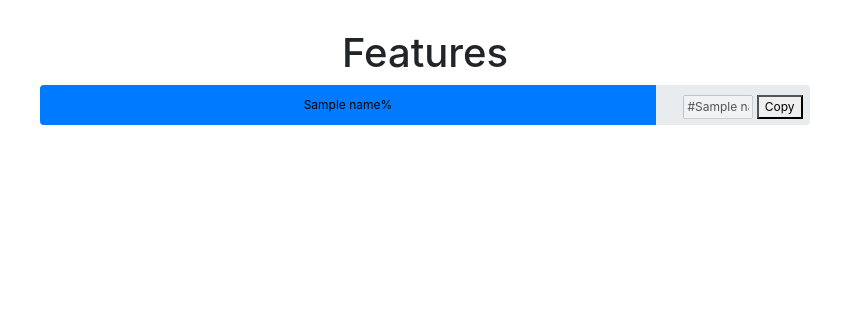
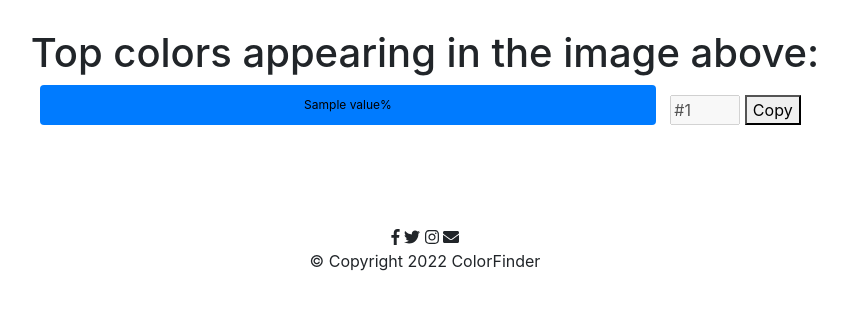
Before and after one commit to yassineberradi/colours_from_image, a Flask app: template templates/index.html in a window 1280 px wide. Shown: the part 477-800 px from the top of the page, without its empty margins (215-1062 px from the left). Run offline with Flask 2, Linux system fonts and the light colour scheme; the template is opened without the code that fills it: most values are stand-ins (such as "Sample title", 1, 10 or a date in 2020); some libraries are stand-ins or nearby versions.

Commit message:
add k-means clustering

```diff
--- a/main.py
+++ b/main.py
@@ -1,10 +1,14 @@
 import collections
 import json
 from itertools import islice
+
+import numpy as np
 import numpy as numpy
+import scipy as scipy
 from PIL import Image
 from flask import render_template, request, Flask
 from werkzeug.utils import secure_filename
+from sklearn.cluster import KMeans
 TOP_RESULT = 100
 app = Flask(__name__)
 
@@ -18,45 +22,90 @@ def rgb_to_hex(r_g_b):
     return '%02x%02x%02x' % r_g_b
 
 
+def palette(clusters):
+    width = 300
+    palette = np.zeros((50, width, 3), np.uint8)
+    steps = width/clusters.cluster_centers_.shape[0]
+    for idx, centers in enumerate(clusters.cluster_centers_):
+        palette[:, int(idx*steps):(int((idx+1)*steps)), :] = centers
+    return palette
+
+
 @app.route("/", methods=['GET', 'POST'])
 def home():
     image_name = ""
     if request.method == 'POST':
         f = request.files['file']
+        top_colors = int(request.form['top'])
+        print(top_colors)
         image_name = f"static/images/{f.filename}"
-        f.save(image_name)
+        try:
+            f.save(image_name)
+        except IsADirectoryError:
+            image_name = "static/images/about-bg.jpg"
         im = Image.open(image_name)
     else:
-        image_name = "static/images/yass_berr.png"
+        top_colors = 10
+        image_name = "static/images/about-bg.jpg"
         im = Image.open(image_name)
     pix = numpy.array(im)
     img_type = type(pix)
     img_shape = pix.shape
     img_dim = pix.ndim
+    # pix = pix.resize((150, 150))
     print(f"image type: {img_type}; shape: {img_shape}; dim: {img_dim}")
-    colors_dict = collections.defaultdict(list)
-    for h in range(img_shape[0]):
-        for w in range(img_shape[1]):
-            colors_dict[str(tuple(pix[h][w][:3]))].append(1)
-    for k, v in colors_dict.items():
-        colors_dict[k] = sum(v)
-    sort_orders = sorted(colors_dict.items(), key=lambda x: x[1], reverse=True)
-    final_colors_items = {}
-    total = sum(colors_dict.values())
-    for i in sort_orders:
-        rgb_tuple = i[0]
-        characters_to_remove = "()"
-        for character in characters_to_remove:
-            rgb_tuple = rgb_tuple.replace(character, "")
-        rgb = tuple(map(int, rgb_tuple.split(', ')))
-        final_colors_items[i[0]] = [rgb_to_hex(rgb), round(100 * i[1] / total, 2)]
-    with open(f'colors.json', 'w') as fp:
-        json.dump(final_colors_items, fp, indent=4)
-    n_items = take(TOP_RESULT, final_colors_items.items())
-    print(n_items)
+    # ar = pix.reshape(scipy.product(img_shape[:2]), img_shape[2]).astype(float)
+    # NUM_CLUSTERS = 10
+    # print('finding clusters')
+    # codes, dist = scipy.cluster.vq.kmeans(ar, NUM_CLUSTERS)
+    # print('cluster centres:\n', codes)
+    clt = KMeans(n_clusters=top_colors)
+    clt.fit(pix.reshape(-1, 3))
+    labels = clt.labels_.tolist()
+    # print(f"labels : {labels}")
+    # unique labels values
+    unique_labels = np.unique(clt.labels_, axis=0, return_counts=True)
+    list_unique_labels = unique_labels[0].tolist()
+    list_unique_labels_frequency = unique_labels[1].tolist()
+    list_centers = clt.cluster_centers_.tolist()
+    # print(f"unique labels: {list_unique_labels}")
+    # print(f"unique labels frequency : {list_unique_labels_frequency}")
+    sum_frequency = sum(list_unique_labels_frequency)
+    new_lst = [round(i/sum_frequency * 100, 2) for i in list_unique_labels_frequency]
+    # print(f"unique labels frequency percentage: {new_lst}")
+    # print(f"centers: {list_centers}")
+    colors_dict = {}
+    for idx, color in enumerate(list_centers):
+        rgb = (int(color[0]), int(color[1]), int(color[2]))
+        colors_dict[f"{rgb}"] = [rgb_to_hex(rgb), new_lst[idx]]
+    # print(f"colors_dict: {colors_dict}")
+    sort_orders = {k: v for k, v in sorted(colors_dict.items(), key=lambda x: x[1][1], reverse=True)}
+    # print(f"sort_orders: {sort_orders}")
+    with open(f'top_colors.json', 'w') as fp:
+        json.dump(sort_orders, fp, indent=4)
+    # colors_dict = collections.defaultdict(list)
+    # for h in range(img_shape[0]):
+    #     for w in range(img_shape[1]):
+    #         colors_dict[str(tuple(pix[h][w][:3]))].append(1)
+    # for k, v in colors_dict.items():
+    #     colors_dict[k] = sum(v)
+    # sort_orders = sorted(colors_dict.items(), key=lambda x: x[1], reverse=True)
+    # final_colors_items = {}
+    # total = sum(colors_dict.values())
+    # for i in sort_orders:
+    #     rgb_tuple = i[0]
+    #     characters_to_remove = "()"
+    #     for character in characters_to_remove:
+    #         rgb_tuple = rgb_tuple.replace(character, "")
+    #     rgb = tuple(map(int, rgb_tuple.split(', ')))
+    #     final_colors_items[i[0]] = [rgb_to_hex(rgb), round(100 * i[1] / total, 2)]
+    # with open(f'colors.json', 'w') as fp:
+    #     json.dump(final_colors_items, fp, indent=4)
+    # n_items = take(TOP_RESULT, final_colors_items.items())
+    # print(n_items)
     # This method will show image in any image viewer
     # im.show()
-    return render_template("index.html", colours=n_items, img_name=image_name)
+    return render_template("index.html", colours=sort_orders, img_name=image_name)
 
 
 if __name__ == '__main__':
--- a/templates/index.html
+++ b/templates/index.html
@@ -3,7 +3,7 @@
 <head>
   <meta charset="utf-8">
   <meta name="viewport" content="width=device-width, initial-scale=1">
-  <title> Image colors </title>
+  <title> ColorFinder </title>
   <link rel="stylesheet" href="https://maxcdn.bootstrapcdn.com/bootstrap/4.0.0/css/bootstrap.min.css" integrity="sha384-Gn5384xqQ1aoWXA+058RXPxPg6fy4IWvTNh0E263XmFcJlSAwiGgFAW/dAiS6JXm" crossorigin="anonymous">
   <link rel="stylesheet" href="//code.jquery.com/ui/1.13.1/themes/base/jquery-ui.css">
   <link rel="stylesheet" href="/resources/demos/style.css">
@@ -18,51 +18,70 @@
   <script src="https://cdnjs.cloudflare.com/ajax/libs/popper.js/1.12.9/umd/popper.min.js" integrity="sha384-ApNbgh9B+Y1QKtv3Rn7W3mgPxhU9K/ScQsAP7hUibX39j7fakFPskvXusvfa0b4Q" crossorigin="anonymous"></script>
   <script src="https://maxcdn.bootstrapcdn.com/bootstrap/4.0.0/js/bootstrap.min.js" integrity="sha384-JZR6Spejh4U02d8jOt6vLEHfe/JQGiRRSQQxSfFWpi1MquVdAyjUar5+76PVCmYl" crossorigin="anonymous"></script>
     <script>
-        function myFunction() {
-          /* Get the text field */
-          var copyText = document.getElementById("myInput");
+<!--        function myFunction() {-->
+<!--          /* Get the text field */-->
+<!--          var copyText = document.getElementById("myInput");-->
 
-          /* Select the text field */
-          copyText.select();
-          copyText.setSelectionRange(0, 99999); /* For mobile devices */
+<!--          /* Select the text field */-->
+<!--          copyText.select();-->
+<!--          copyText.setSelectionRange(0, 99999); /* For mobile devices */-->
 
-           /* Copy the text inside the text field */
-          navigator.clipboard.writeText(copyText.value);
+<!--           /* Copy the text inside the text field */-->
+<!--          navigator.clipboard.writeText(copyText.value);-->
 
-          /* Alert the copied text */
-          alert("Copied the text: " + copyText.value);
-        }
+<!--          /* Alert the copied text */-->
+<!--          alert("Copied the text: " + copyText.value);-->
+<!--        }-->
     </script>
 </head>
 <body>
   <section id="image" class="container fluid" style="padding-top:50px;text-align: center">
-    <h1> Extracting colours from image </h1>
+    <h1> Extracting colors from image </h1>
       <form  method = "POST"
          enctype = "multipart/form-data">
-         <input type = "file" name = "file" />
+         <input type = "file" name = "file" aria-placeholder="upload" />
+          <select name="top" >
+              <option value="10" selected> select number of colors</option>
+              <option value="3">3</option>
+              <option value="4">4</option>
+              <option value="5">5</option>
+              <option value="6">6</option>
+              <option value="7">7</option>
+              <option value="8">8</option>
+              <option value="9">9</option>
+              <option value="10">10</option>
+          </select>
          <input type = "submit"/>
       </form>
     <img src="{{img_name}}" class="img-fluid" alt="Responsive image" style="padding-top:20px">
   </section>
   <section id="features" class="container fluid" style="padding-top:50px;text-align: center">
-      <h1> Features </h1>
+      <h1> Top colors appearing in the image above: </h1>
        <!-- Blue -->
       <div class="container" style="width:800px;">
-          {% for item in colours %}
-          <div class="progress" style="height:40px;">
+          {% for key, value in colours.items() %}
+          <div class="progress" style="float:left;height:40px;width:80%">
             <div class="progress-bar"
-                 style="width:80%;height:40px;
-                 background-color: #{{item[1][0]}};color:black;">{{item[1][1]}}%</div>
-              <div style="padding-left:20px;padding-top:10px;width:20%">
-<!--                <h6> #{{item[1][0]}}</h6>-->
-                   <!-- The text field -->
-                    <input type="text" value="#{{item[1][0]}}" id="myInput" style="width:70px;color:#{{item[1][0]}}" disabled>
+                 style="width:100%;height:40px;
+                 background-color: #{{value[0]}};color:black;">{{value[1]}}%</div>
+          </div>
+          <div style="float:right; padding-left:5px;padding-top:10px;width:20%">
+                    <input type="text" value="#{{value[0]}}" id="myInput" style="width:70px;color:#{{value[0]}}" disabled>
                     <!-- The button used to copy the text -->
                     <button onclick="myFunction()">Copy</button>
               </div>
-          </div>
           {% endfor %}
       </div>
   </section>
+    <!-- Footer -->
+  <section class="container-fluid" id="footer" style="float:left;margin-top:100px;text-align: center">
+    <div >
+      <i class="social-icon fab fa-facebook-f"></i>
+      <i class="social-icon fab fa-twitter"></i>
+      <i class="social-icon fab fa-instagram"></i>
+      <i class="social-icon fas fa-envelope"></i>
+      <p>© Copyright 2022 ColorFinder</p>
+    </div>
+  </section>
 </body>
 </html>
```
Also changed, not shown: top_colors.json (added, +42 -0 lines), static/images/56506.jpg (deleted), static/images/Capture d’écran de 2022-03-04 19-43-44.png (deleted), static/images/IMG-20220215-WA0005.jpg (added), static/images/breaks.png (deleted), static/images/contact-bg.jpg (deleted), static/images/done.png (deleted), static/images/edit-bg.jpg (deleted), static/images/index.png (deleted), static/images/istockphoto-517188688-612x612.jpg (deleted), static/images/marvin-meyer-SYTO3xs06fU-unsplash.jpg (added), static/images/pong game.png (deleted), static/images/swatch_bora-bora__6522-33.png (added), static/images/tpspeed.png (deleted), 1 more files, 1 other file.
